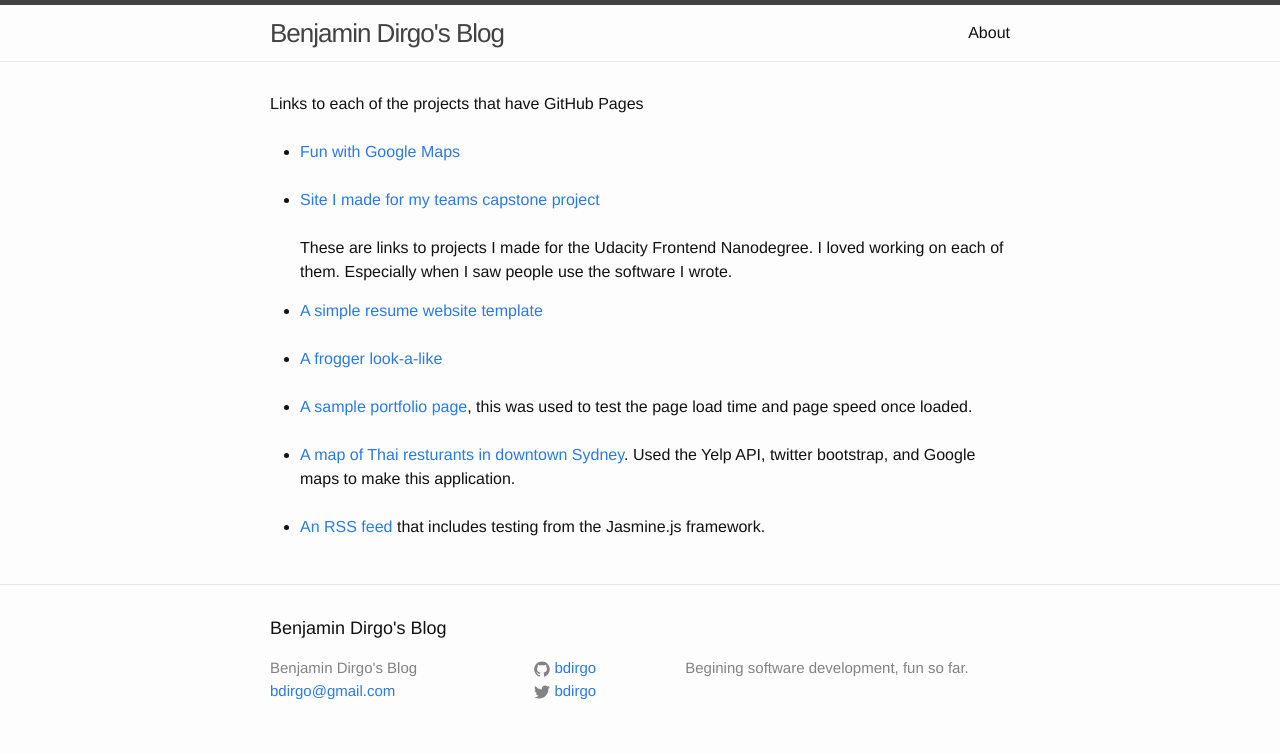
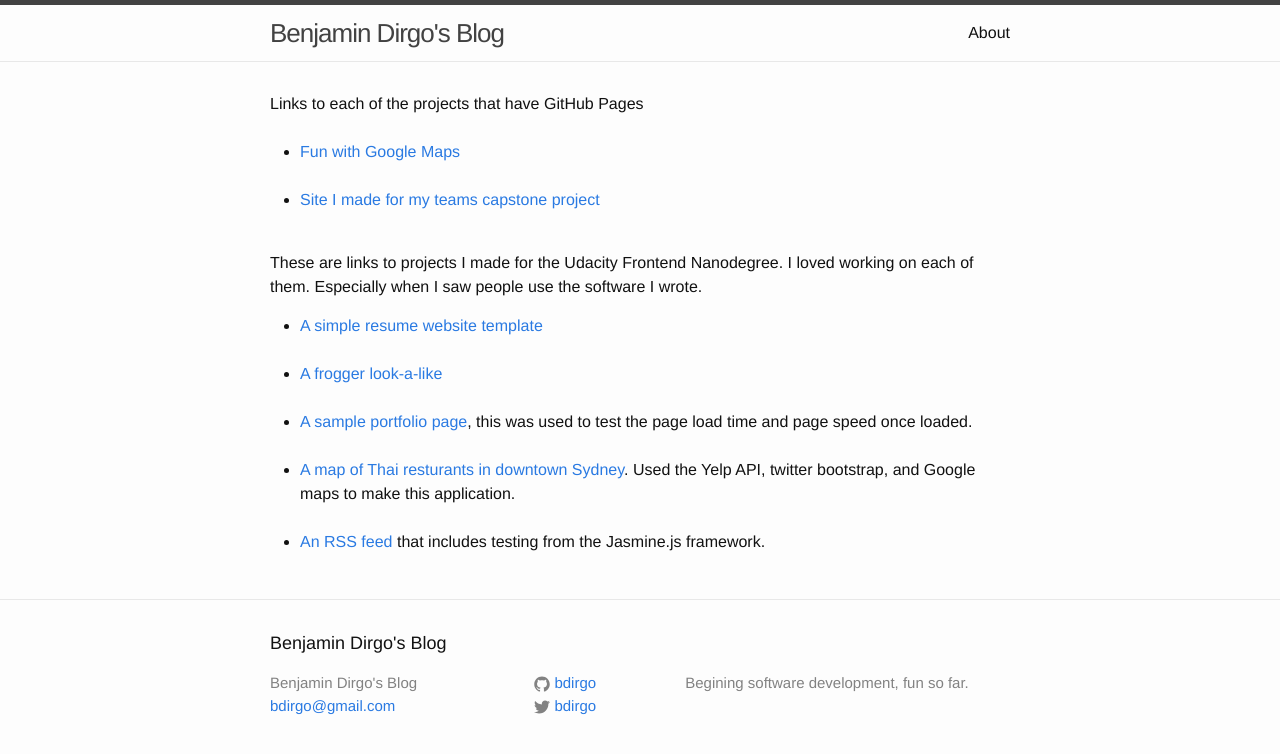
Before and after one commit to bdirgo/bdirgo.github.io, a Jekyll site: the page built from about/index.html, in a window 1280 px wide. Shown: the top 754 px of the page. Built offline with Jekyll 4.4.1, drawn with Linux system fonts in a browser that asks for light colours.

```diff
--- a/about/index.html
+++ b/about/index.html
@@ -6,8 +6,8 @@ Links to each of the projects that have GitHub Pages
 <li><a href="//bdirgo.github.io/opelJSON">Fun with Google Maps</a></li>
 <br>
 <li><a href="//bdirgo.github.io/Capstone">Site I made for my teams capstone project</a></li>
-<br>
-<p>These are links to projects I made for the Udacity Frontend Nanodegree. I loved working on each of them. Especially when I saw people use the software I wrote. </p>
+<br></ul>
+<p>These are links to projects I made for the Udacity Frontend Nanodegree. I loved working on each of them. Especially when I saw people use the software I wrote. </p><ul>
 <li><a href="//bdirgo.github.io/frontend-nanodegree-resume">A simple resume website template</a>
 </li><br>
 <li><a href="//bdirgo.github.io/frontend-nanodegree-arcade-game">A frogger look-a-like</a>
```
